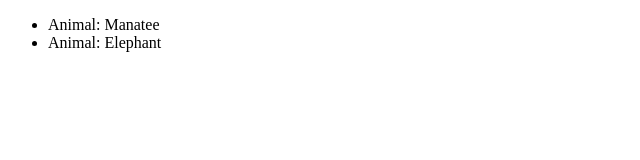
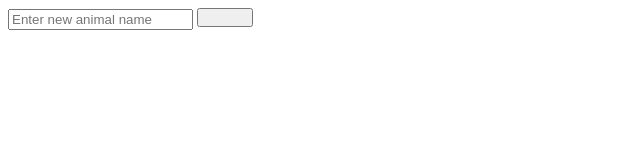
Before and after one commit to alexanderturinske/AnimalEncounters, a website: page client/index.html in a window 1280 px wide. Shown: the whole page, without its empty margins (0-640 px from the left). Drawn offline with nearby package versions, Linux system fonts and the light colour scheme.

Commit message:
Start to implement animal input

```diff
--- a/client/app.js
+++ b/client/app.js
@@ -1,6 +1,12 @@
-var faunadexApp = angular.module('faunadexApp', []);
+var faunadexApp = angular.module('faunadexApp', [])
 
-faunadexApp.controller('AnimalController', function($scope) {
+.factory('Click', function() {
+  var sendData = function(animal) {
+    console.log('Animal sent to database!');
+  };
+})
+
+.controller('AnimalController', function($scope, Click) {
   $scope.animals = [
     {
       'name': 'Manatee',
@@ -11,4 +17,8 @@ faunadexApp.controller('AnimalController', function($scope) {
       'danger_scale': 8
     }
   ];
+
+  $scope.addAnimal = function() {
+    Click.sendData($scope.newAnimal);
+  };
 });
--- a/client/index.html
+++ b/client/index.html
@@ -8,6 +8,10 @@
   </head>
   <body>
     <div class="animalList" ng-controller='AnimalController'>
+      <form ng-submit="addAnimal()">
+        <input name="animal" placeholder="Enter new animal name" ng-model="newAnimal"></input>
+        <button type="submit">
+      </form>
       <ul>
         <li ng-repeat="animal in animals">
           <div>Animal: {{animal.name}}</span>
```
